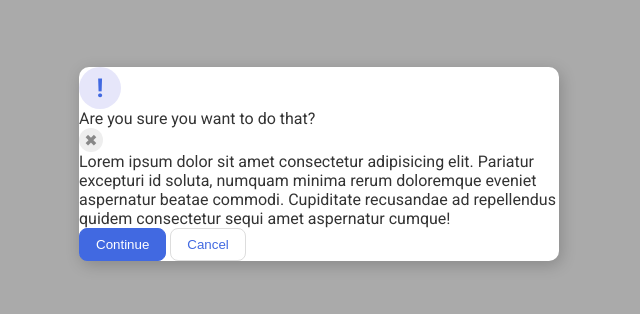
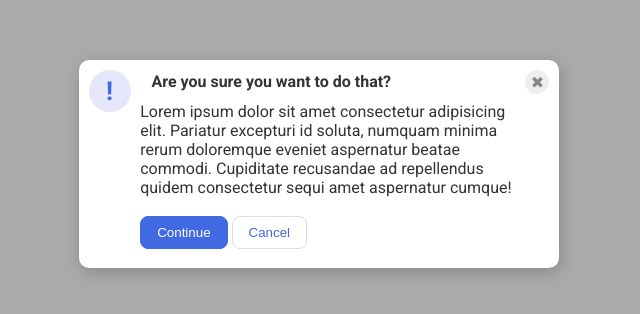
Before and after one commit to Iverson989/css-exercises-solutions, a plain HTML site: page flex/05-flex-modal/index.html in a window 1280 px wide. Shown: the part 236-550 px from the top of the page, without its empty margins (321-961 px from the left). Drawn offline with Linux system fonts and the light colour scheme.

Commit message:
This lesson reinforced parent/child relationship

```diff
--- a/flex/05-flex-modal/index.html
+++ b/flex/05-flex-modal/index.html
@@ -10,11 +10,13 @@
   <body>
     <div class="modal">
       <div class="icon">!</div>
-      <div class="header">Are you sure you want to do that?</div>
+      <div class="center">
+        <div class="header">Are you sure you want to do that?</div>
+        <div class="text">Lorem ipsum dolor sit amet consectetur adipisicing elit. Pariatur excepturi id soluta, numquam minima rerum doloremque eveniet aspernatur beatae commodi. Cupiditate recusandae ad repellendus quidem consectetur sequi amet aspernatur cumque!</div>
+        <button class="continue">Continue</button>
+        <button class="cancel">Cancel</button>
+      </div>
       <div class="close-button">✖</div>
-      <div class="text">Lorem ipsum dolor sit amet consectetur adipisicing elit. Pariatur excepturi id soluta, numquam minima rerum doloremque eveniet aspernatur beatae commodi. Cupiditate recusandae ad repellendus quidem consectetur sequi amet aspernatur cumque!</div>
-      <button class="continue">Continue</button>
-      <button class="cancel">Cancel</button>
     </div>
   </body>
 </html>
--- a/flex/05-flex-modal/style.css
+++ b/flex/05-flex-modal/style.css
@@ -20,32 +20,37 @@ body {
   width: 480px;
   border-radius: 10px;
   box-shadow: 2px 4px 16px rgba(0,0,0,.2);
+  display: flex;
 }
 
 .icon {
+  background: lavender;
+  border-radius: 50%;
   color: royalblue;
   font-size: 26px;
   font-weight: 700;
-  background: lavender;
+  height: 42px;
   width: 42px;
-  height: 42px;
-  border-radius: 50%;
   display: flex;
   align-items: center;
   justify-content: center;
+  margin: 2%;
+  flex: 1 0 auto;
 }
 
 .close-button {
   background: #eee;
   border-radius: 50%;
   color: #888;
+  font-size: 16px;
   font-weight: 400;
-  font-size: 16px;
   height: 24px;
   width: 24px;
   display: flex;
   align-items: center;
   justify-content: center;
+  margin: 2%;
+  flex: 1 0 auto;
 }
 
 button {
@@ -57,10 +62,21 @@ button.continue {
   background: royalblue;
   border: 1px solid royalblue;
   color: white;
+  margin-bottom: 5%;
 }
 
 button.cancel {
   background: white;
   border: 1px solid #ddd;
   color: royalblue;
+  margin-bottom: 5%;
 }
+
+.header {
+  font-weight: bold;
+  margin: 3%;
+}
+
+.text {
+  margin-bottom: 5%;
+}
```
